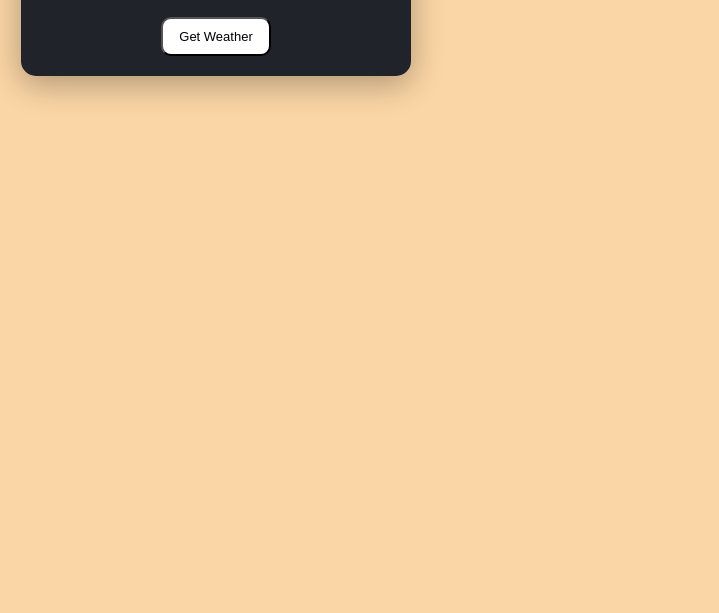
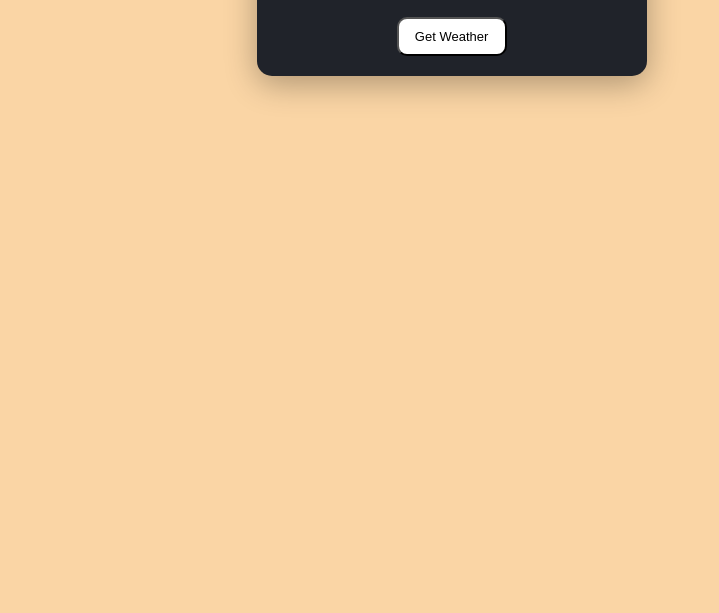
Before and after one commit to revanthgaddupalli/API-INTEGRATION, a plain HTML site: page index.html in a window 1280 px wide. Shown: the part 189-802 px from the top of the page, without its empty margins (0-719 px from the left). Drawn offline with Linux system fonts and the light colour scheme.

Commit message:
Update style.css

```diff
--- a/style.css
+++ b/style.css
@@ -88,6 +88,9 @@ button:active {
   width: 100vw;
   height: auto;
   position: relative;
+display:flex;
+align-items:center;
+justify-content:center;
 
 }
 
@@ -97,7 +100,7 @@ button:active {
   min-height: 675px;
   transform-style: preserve-3d;
   transition: transform 0.8s ease-in-out;
- margin:20px;
+
 }
 
 .flipped .flipper {
```
